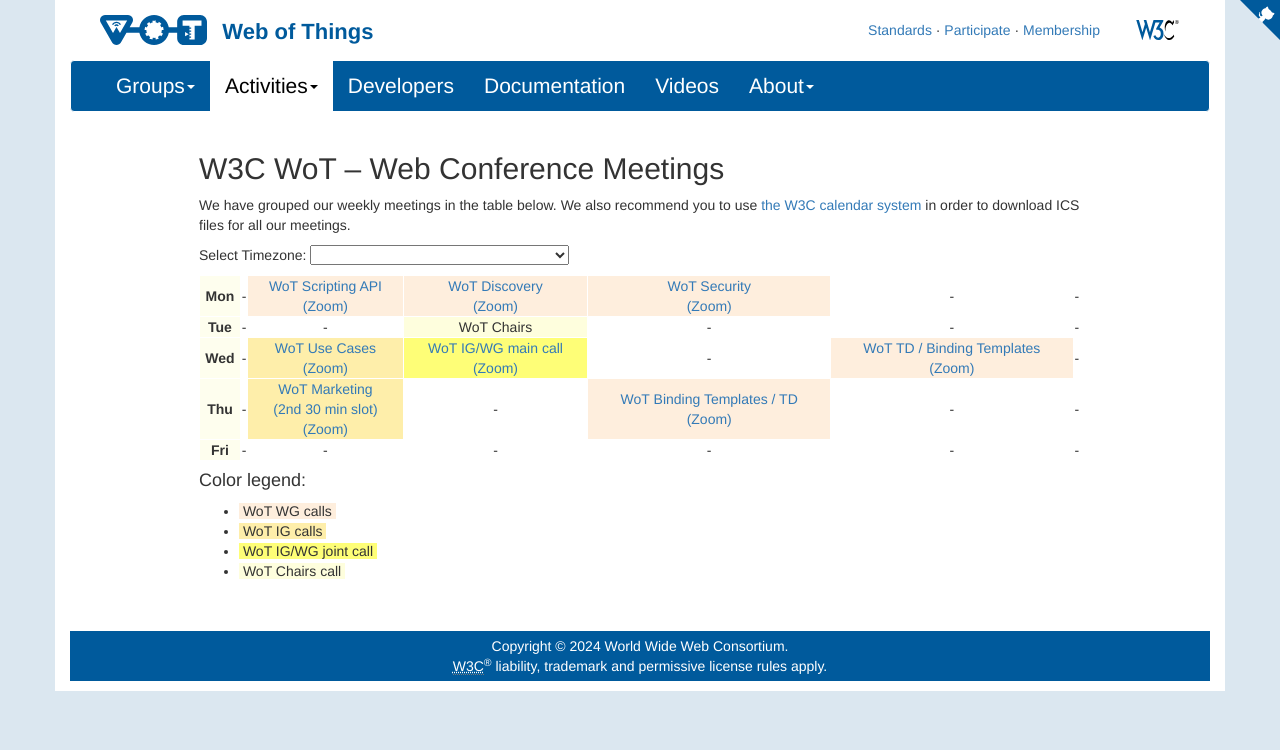
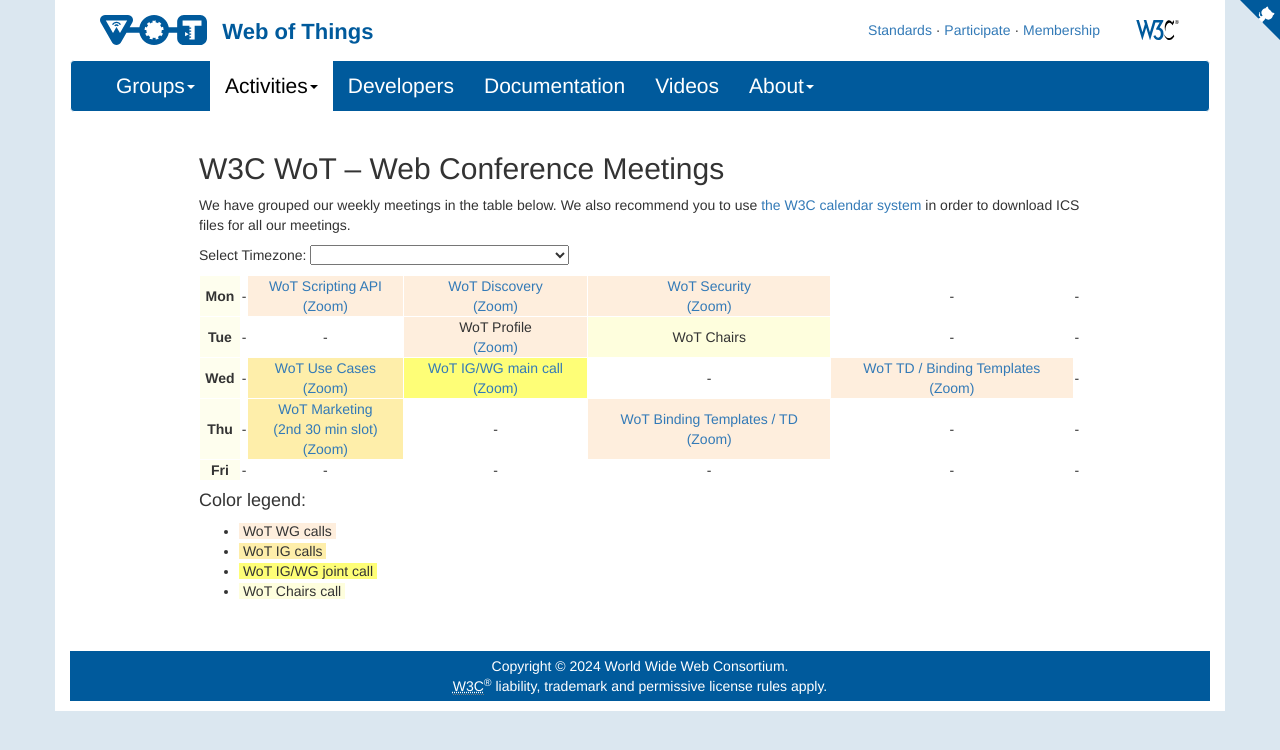
Before and after one commit to w3c/wot-marketing, a Jekyll site: the page built from docs/activities/meetings/index.html, in a window 1280 px wide. Shown: the top 750 px of the page. Built offline with Jekyll 4.4.1, drawn with Linux system fonts in a browser that asks for light colours; nearby versions of some CDN libraries; comment, search, counter and statistics services are not loaded.

Commit message:
fix profile and chairs call

```diff
--- a/docs/activities/meetings/index.html
+++ b/docs/activities/meetings/index.html
@@ -212,9 +212,11 @@
 			<th style="background-color: #FEFEEE; text-align:center;">Tue</th>
 			<td style="text-align:center;">-</td>
 			<td style="text-align:center;">-</td>
-            <td style="background-color: #FEFEDD; text-align:center;">WoT Chairs<br>
+            <td style="background-color: #FEEEDD; text-align:center;">WoT Profile<br><a rel="nofollow"
+				class="external text" href="https://www.w3.org/groups/ig/wot/calendar">(Zoom)</a>
 			</td>
-			<td style="text-align:center;">-</td>
+			<td style="background-color: #FEFEDD; text-align:center;">WoT Chairs<br>
+			</td>
 			<td style="text-align:center;">-</td>
 			<td style="text-align:center;">-</td>
 		</tr>
```
